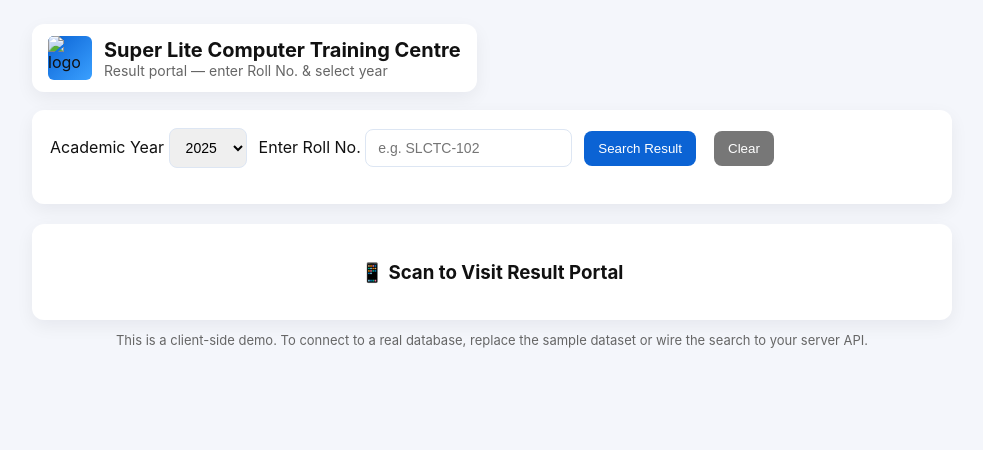
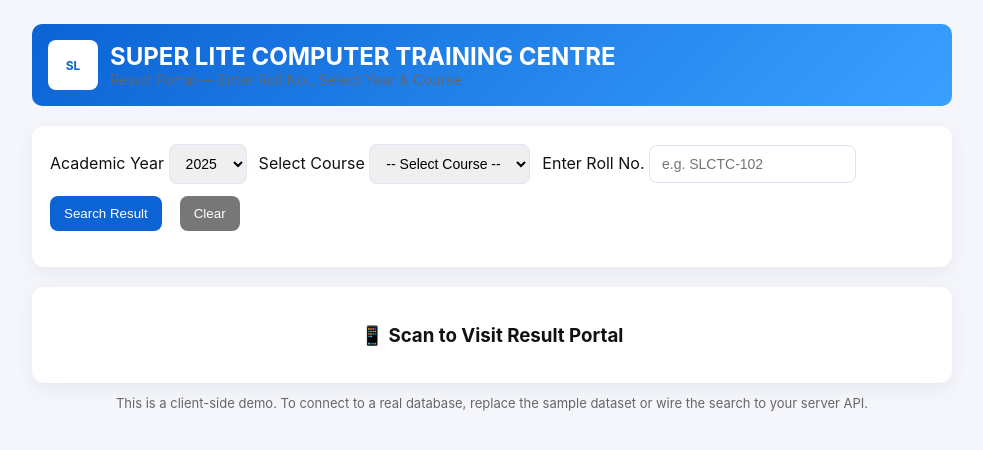
Before and after one commit to arjunjatav556/Super-lite-computer, a plain HTML site: page index.html in a window 1280 px wide. Shown: the whole page, without its empty margins (148-1131 px from the left). Drawn offline with Linux system fonts and the light colour scheme; a script that the page names is missing.

Commit message:
Update index.html

```diff
--- a/index.html
+++ b/index.html
@@ -5,15 +5,50 @@
   <meta name="viewport" content="width=device-width,initial-scale=1" />
   <title>Super Lite Computer Training Centre — Results</title>
   <link rel="stylesheet" href="style.css">
+  <style>
+    /* Optional styling improvement */
+    header {
+      background: linear-gradient(135deg, #0b63d4, #3aa0ff);
+      color: white;
+      padding: 16px;
+      border-radius: 10px;
+      margin-bottom: 20px;
+    }
+    header h1 {
+      margin: 0;
+      font-size: 1.5rem;
+    }
+    header .meta {
+      font-size: 0.9rem;
+      opacity: 0.9;
+    }
+    .logo-box {
+      display: flex;
+      align-items: center;
+      gap: 12px;
+    }
+    .logo-placeholder {
+      width: 50px;
+      height: 50px;
+      border-radius: 8px;
+      background: white;
+      color: #0b63d4;
+      font-weight: bold;
+      font-size: 12px;
+      display: flex;
+      align-items: center;
+      justify-content: center;
+    }
+  </style>
 </head>
 <body>
   <div class="container">
     <header>
-      <div class="card" style="display:flex;align-items:center;padding:12px 16px">
-        <img src="" alt="logo" style="width:44px;height:44px;border-radius:6px;background:linear-gradient(135deg,#0b63d4,#3aa0ff);margin-right:12px">
+      <div class="logo-box">
+        <div class="logo-placeholder">SL</div>
         <div>
-          <h1>Super Lite Computer Training Centre</h1>
-          <div class="meta">Result portal — enter Roll No. &amp; select year</div>
+          <h1>SUPER LITE COMPUTER TRAINING CENTRE</h1>
+          <div class="meta">Result Portal — Enter Roll No., Select Year & Course</div>
         </div>
       </div>
     </header>
@@ -27,6 +62,18 @@
             <option value="2024">2024</option>
             <option value="2023">2023</option>
             <option value="2022">2022</option>
+          </select>
+        </label>
+
+        <label>
+          Select Course
+          <select id="courseSelect">
+            <option value="">-- Select Course --</option>
+            <option value="DCA">DCA</option>
+            <option value="ADCA">ADCA</option>
+            <option value="TALLY">Tally</option>
+            <option value="CCC">CCC</option>
+            <option value="MS-CIT">MS-CIT</option>
           </select>
         </label>
 
```
